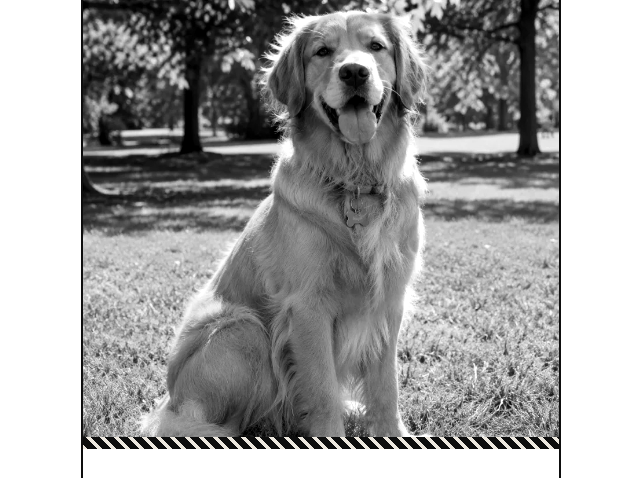
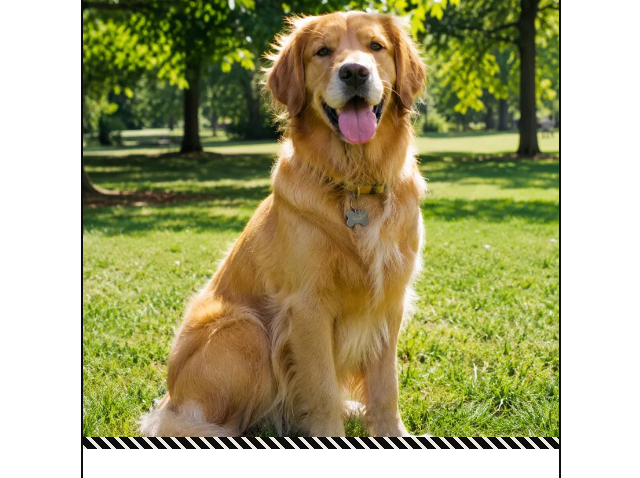
Before and after one commit to marcoscuellar/DOGSITTER, a plain HTML site: page dist/index.html in a window 1280 px wide. Shown: the part 65-543 px from the top of the page, without its empty margins (319-959 px from the left). Drawn offline with Linux system fonts and the light colour scheme.

Commit message:
Home hero photo back to natural color
Co-Authored-By: Claude Sonnet 5.5 <noreply@anthropic.com>
Claude-Session: https://claude.ai/code/session_01RNDgBGkhaUpNfn331g8T7g

```diff
--- a/dist/app.css
+++ b/dist/app.css
@@ -42,7 +42,7 @@ button{font:inherit;color:inherit}
 .home-brand{display:flex;align-items:center;gap:var(--leons-space-3);font-family:var(--leons-font-display);font-size:30px;line-height:1;letter-spacing:.01em}
 .home-top img{height:28px;width:auto}.home-top .label{color:var(--leons-tan)}
 .pass-photo{height:clamp(340px,56vh,500px);background:var(--photo);overflow:hidden}
-.pass-photo .photo{filter:grayscale(1) contrast(1.15);object-position:center 6%}
+.pass-photo .photo{object-position:center 6%}
 .hatch{height:12px}
 .welcome{padding:var(--leons-space-6) var(--leons-space-4) var(--leons-space-2)}
 .welcome h1{font-family:var(--leons-font-display);font-weight:400;font-size:clamp(48px,14vw,64px);line-height:.95;text-transform:uppercase;letter-spacing:.01em}
```
